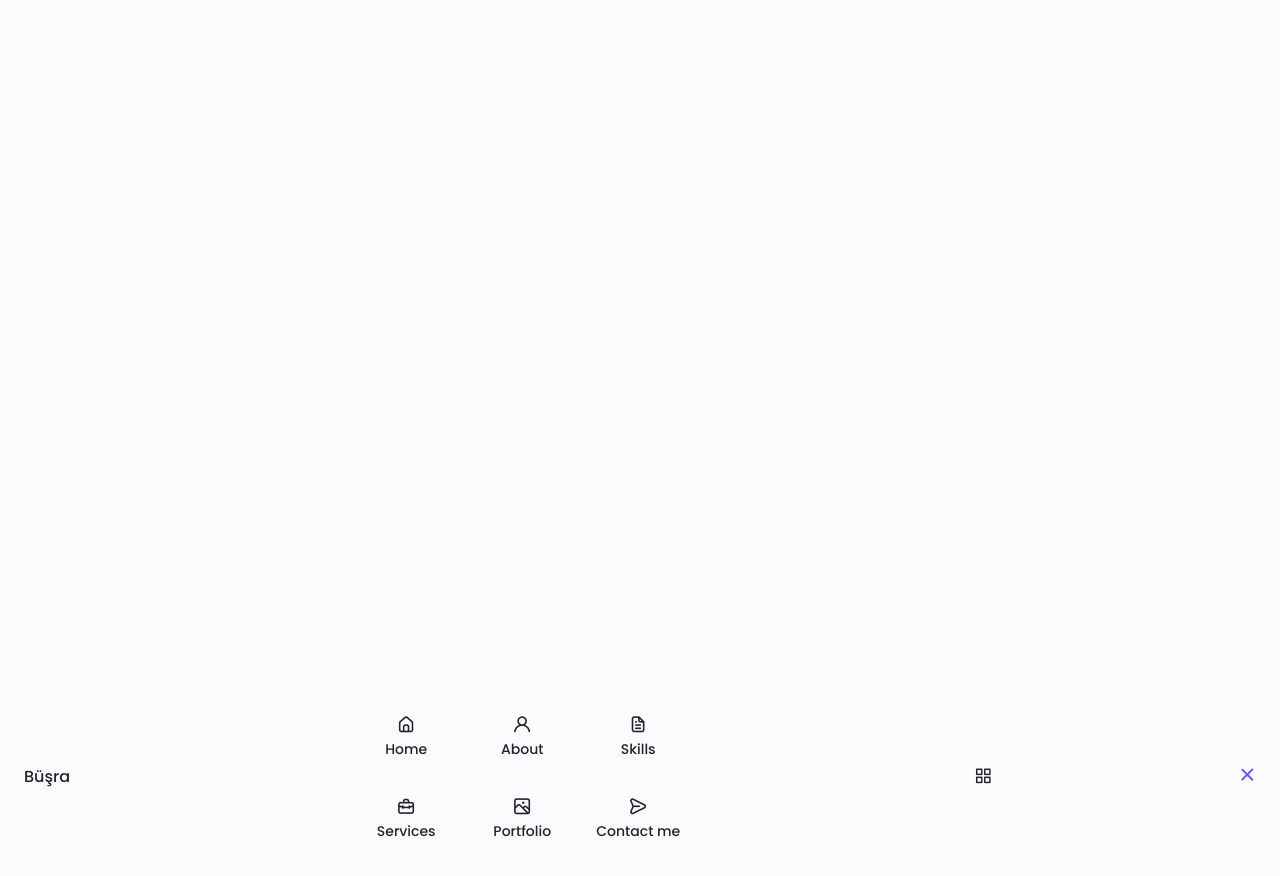
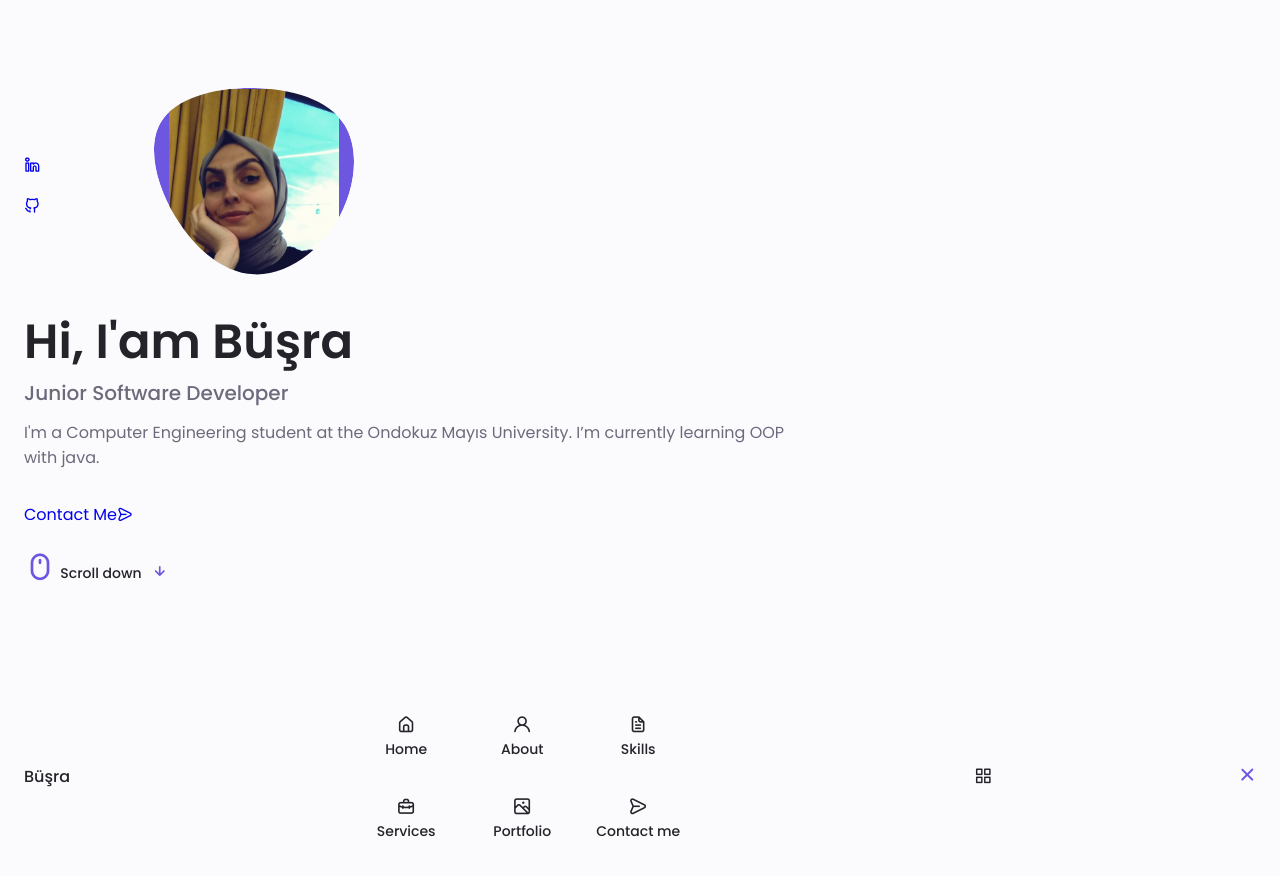
Before and after one commit to busrabll/responsive-portfolio-website-Busra, a plain HTML site: page index.html in a window 1280 px wide. Shown: the top 876 px of the page. Drawn offline with nearby package versions, Linux system fonts and the light colour scheme.

Commit message:
project updated

```diff
--- a/assets/css/style.css
+++ b/assets/css/style.css
@@ -251,6 +251,89 @@ img {
 
 /*==================== HOME ====================*/
 
+.home__container {
+    gap: 1rem;
+}
+
+.home__content {
+    grid-template-columns: .5fr 3fr;
+    padding-top: 3.5rem;
+    align-items: center;
+}
+
+.home__social {
+    display: grid;
+    grid-template-columns: max-content;
+    row-gap: 1rem;
+}
+
+.home__sociial-icon {
+    font-size: 1.25rem;
+    color: var(--first-color);
+}
+
+.home__social-icon:hover {
+    color: var(--first-color-alt);
+}
+
+.home__blob {
+    width: 200px;
+    fill: var(--first-color);
+}
+
+.home__blob-img {
+    width: 170px;
+}
+
+.home__data {
+    grid-column: 1/3;
+}
+
+.home__title {
+    font-size: var(--big-font-size);
+}
+
+.home__subtitle {
+    font-size: var(--h3-font-size);
+    color: var(--text-color);
+    font-weight: var(--font-medium);
+    margin-bottom: var(--mb-0-75);
+}
+
+.home__description {
+    margin-bottom: var(--mb-2);
+}
+
+.home__scroll {
+    /*display: none; */
+}
+
+.home__scroll-button {
+    color: var(--first-color);
+    transition: .3s;
+}
+
+.home__scroll-button:hover {
+    transform: translateY(.25rem);
+}
+
+.home__scroll-mouse {
+    font-size: 2rem;
+}
+
+.home__scroll-name {
+    font-size: var(--small-font-size);
+    color: var(--title-color);
+    font-weight: var(--font-medium);
+    margin-right: var(--mb-0-25);
+}
+
+.home__scroll-arrow {
+    font-size: 1.25rem;
+}
+
+
+
 
 /*==================== BUTTONS ====================*/
 
--- a/index.html
+++ b/index.html
@@ -76,10 +76,54 @@
             <div class="home__container container grid">
                 <div class="home__content grid">
                     <div class="home__social">
-                        <a href="" class="home__social-icon">
-
+                        <a href="https://www.linkedin.com/in/b%C3%BC%C5%9Fra-bal-547239207/" target="_blank"
+                            class="home__social-icon">
+                            <i class="uil uil-linkedin-alt"></i>
+                        </a>
+                        <a href="https://github.com/busrabll" target="_blank" class="home__social-icon">
+                            <i class="uil uil-github-alt"></i>
                         </a>
                     </div>
+
+                    <div class="home__img">
+
+                        <svg class="home__blob" viewBox="0 0 200 187" xmlns="http://www.w3.org/2000/svg"
+                            xmlns:xlink="http://www.w3.org/1999/xlink">
+                            <mask id="mask0" mask-type="alpha">
+                                <path d="M190.312 36.4879C206.582 62.1187 201.309 102.826 182.328 134.186C163.346 165.547
+        130.807 187.559 100.226 186.353C69.6454 185.297 41.0228 161.023 21.7403 129.362C2.45775
+        97.8511 -7.48481 59.1033 6.67581 34.5279C20.9871 10.1032 59.7028 -0.149132 97.9666
+        0.00163737C136.23 0.303176 174.193 10.857 190.312 36.4879Z" />
+                            </mask>
+                            <g mask="url(#mask0)">
+                                <path d="M190.312 36.4879C206.582 62.1187 201.309 102.826 182.328 134.186C163.346
+        165.547 130.807 187.559 100.226 186.353C69.6454 185.297 41.0228 161.023 21.7403
+        129.362C2.45775 97.8511 -7.48481 59.1033 6.67581 34.5279C20.9871 10.1032 59.7028
+        -0.149132 97.9666 0.00163737C136.23 0.303176 174.193 10.857 190.312 36.4879Z" />
+
+                                <image class="home__blob-img" x='15' y='1' href="assets/img/busra.jpeg" />
+                            </g>
+                        </svg>
+                    </div>
+
+
+                    <div class="home__data">
+                        <h1 class="home__title">Hi, I'am Büşra</h1>
+                        <h3 class="home__subtitle">Junior Software Developer</h3>
+                        <p class="home__description">I'm a Computer Engineering student at the Ondokuz Mayıs University.
+                            I’m currently learning OOP with java.</p>
+                        <a href="#contact" class="button button--flex">
+                            Contact Me<i class="uil uil-message button__icon"></i>
+                        </a>
+                    </div>
+                </div>
+
+                <div class="home__scroll">
+                    <a href="#about" class="home__scroll-button button--flex">
+                        <i class="uil uil-mouse-alt home__scroll-mouse"></i>
+                        <span class="home__scroll-name">Scroll down</span>
+                        <i class="uil uil-arrow-down home__scroll-arrow"></i>
+                    </a>
                 </div>
             </div>
         </section>
```
Also changed, not shown: assets/img/busra.jpeg (added).
